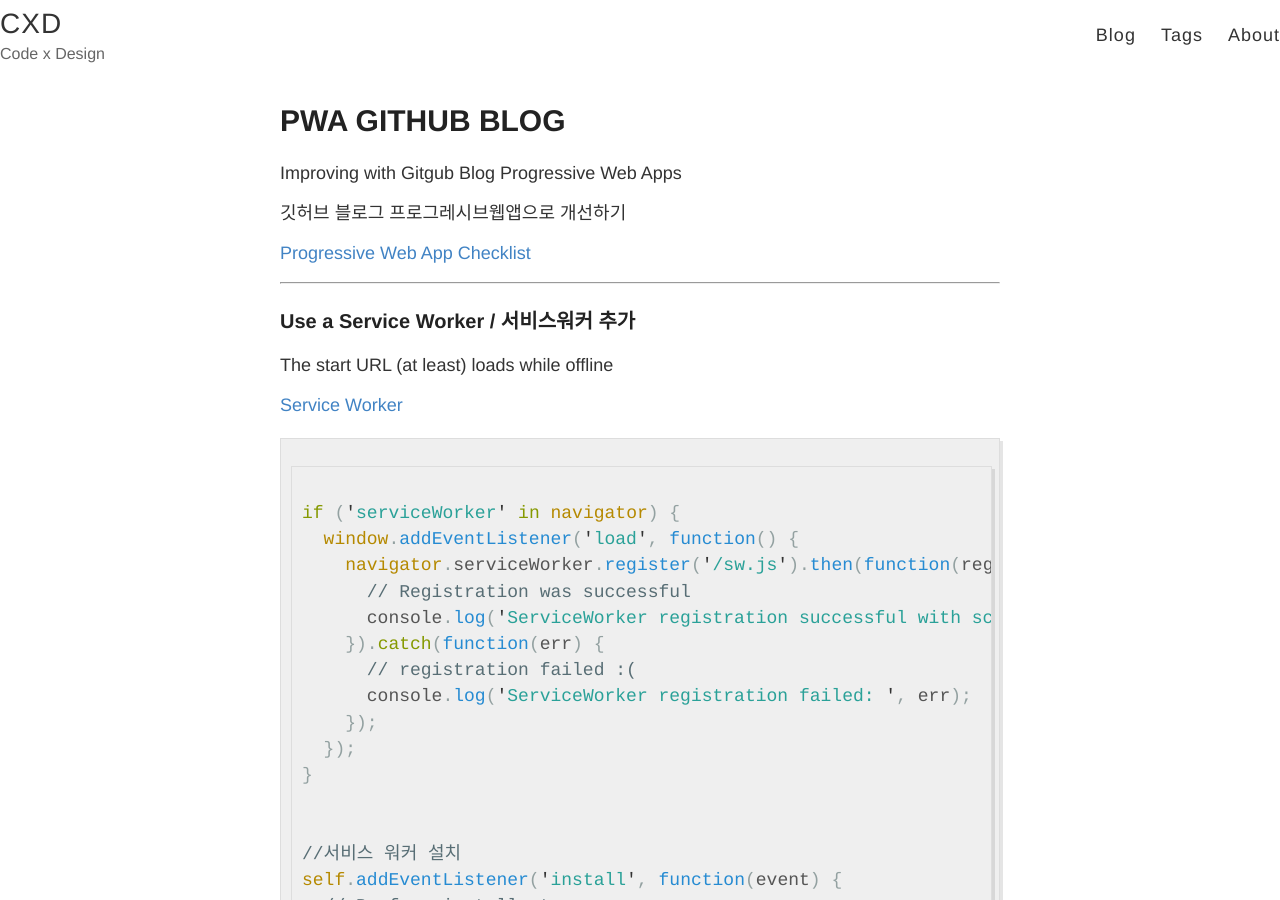
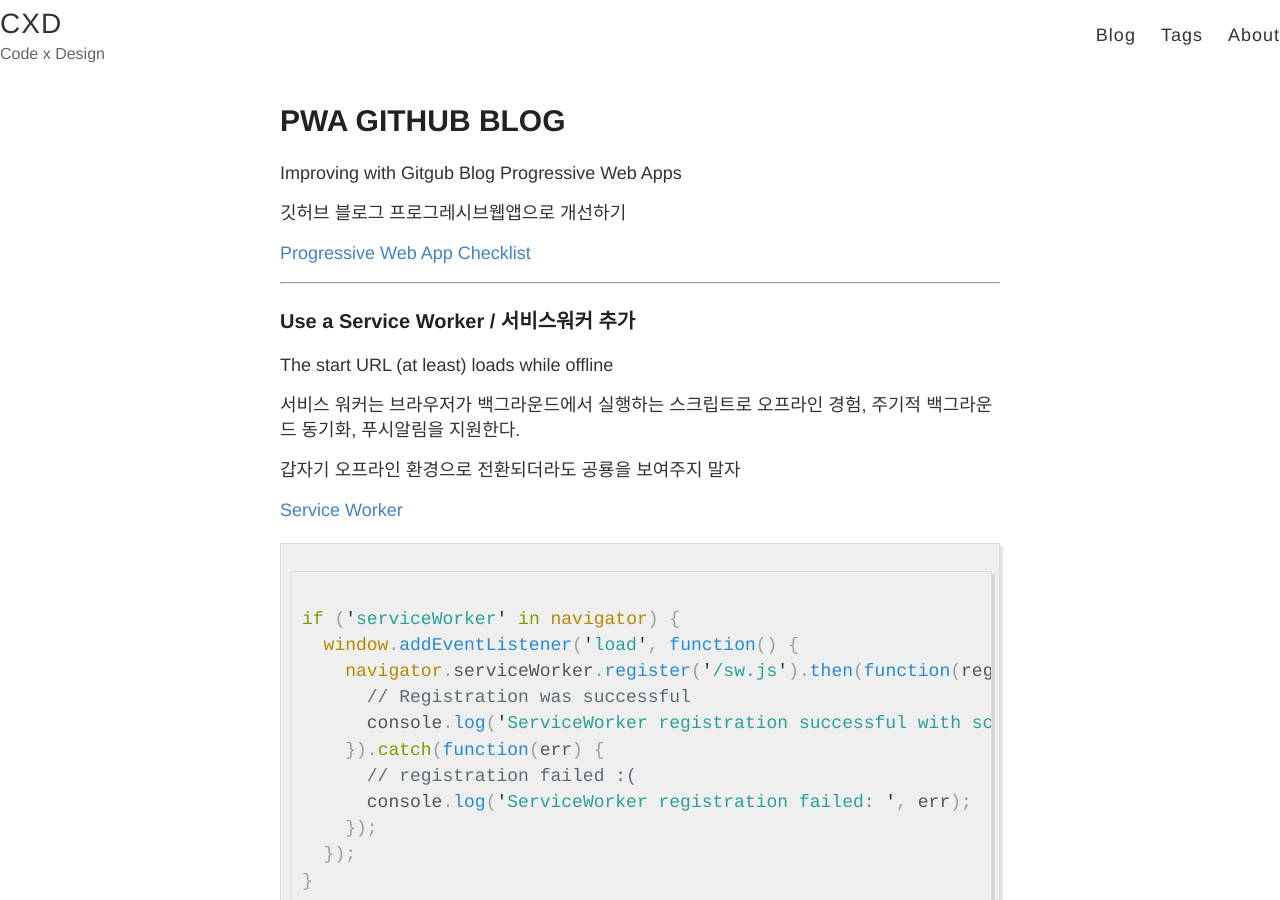
Before and after one commit to songssss/songssss.github.io, a Jekyll site: the page built from _posts/2017-05-14-pwablog.md, in a window 1280 px wide and 900 px high. Built offline with Jekyll 4.4.1, drawn with Linux system fonts in a browser that asks for light colours; comment, search, counter and statistics services are not loaded.

Commit message:
edit text

```diff
--- a/_posts/2017-05-14-pwablog.md
+++ b/_posts/2017-05-14-pwablog.md
@@ -22,6 +22,11 @@ Improving with  Gitgub Blog Progressive Web Apps
 ### Use a Service Worker / 서비스워커 추가
 
 The start URL (at least) loads while offline
+
+서비스 워커는 브라우저가 백그라운드에서 실행하는 스크립트로 오프라인 경험, 주기적 백그라운드 동기화, 푸시알림을 지원한다.
+
+갑자기 오프라인 환경으로 전환되더라도 공룡을 보여주지 말자
+
 
 [Service Worker](https://developers.google.com/web/fundamentals/getting-started/primers/service-workers){:target="_blank"}
 
```
